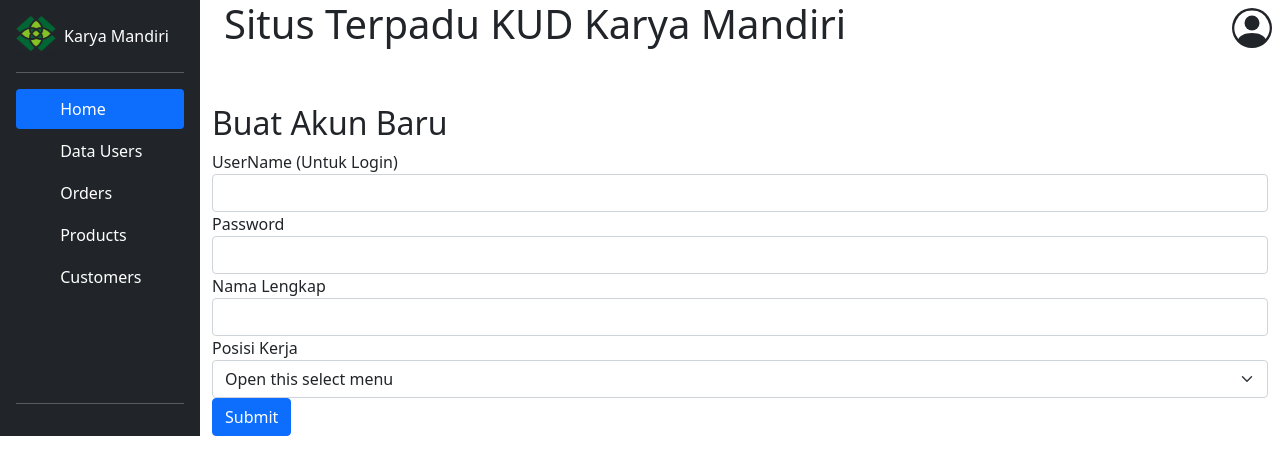
After one commit to papajeki/kud-karyamandiri, a CodeIgniter 4 app: template app/Views/admin/create_user.php in a window 1280 px wide. The commit adds this page. Shown: the top 475 px of the page. Run offline with PHP 8.4 and a stand-in for CodeIgniter, Linux system fonts and the light colour scheme; the template is opened without the code that fills it, so the values that code supplies are empty; some libraries are stand-ins or nearby versions.

Commit message:
create_user

```diff
--- a/app/Config/Routes.php
+++ b/app/Config/Routes.php
@@ -18,5 +18,9 @@ $routes->get('/testdatabaseconnection', 'TestDatabaseConnection::index');
 $routes->group('admin',function($routes){
     // $routes->get('/', 'Admin\Admin::index');
     $routes->get('users', 'Admin\Users::index');
+    // route alamat untuk simpan data user
+    $routes->post('simpan', 'Admin\Users::simpan');
+
+    $routes->get('create_user', 'Admin\Users::create_user');
 
 });
--- a/app/Models/UserModel.php
+++ b/app/Models/UserModel.php
@@ -8,5 +8,5 @@ class UserModel extends Model
 {
 protected $table = 'users';
 protected $primaryKey = 'id';
-protected $allowedFields = ['surename', 'roles'];
+protected $allowedFields = ['username', 'password', 'surename', 'roles','created_at'];
 }
--- /dev/null
+++ b/app/Views/admin/create_user.php
@@ -0,0 +1,34 @@
+<?= $this->extend('testerlayout') ?>
+<?= $this->section('content') ?>
+
+<div class="container mt-5">
+    <h2>Buat Akun Baru</h2>
+    <form action="<?=base_url('/admin/simpan')?>" method="post">
+        <div class="form-group">
+            <label for="username">UserName (Untuk Login)</label>
+            <input type="text" class="form-control" id="username" name="username" required>
+        </div>
+        <div class="form-group">
+            <label for="password">Password</label>
+            <input type="password" class="form-control" id="password" name="password" required>
+        </div>
+        <div class="form-group">
+            <label for="surename">Nama Lengkap</label>
+            <input type="text" class="form-control" id="surename" name="surename">
+        </div>
+        <div class="form-group">
+            <label for="roles">Posisi Kerja</label>
+            <select class="form-select" aria-label="Default select example" id="roles" name="roles">
+                <option selected>Open this select menu</option>
+                <option value="admin">Admin</option>
+                <option value="kasir">Kasir</option>
+                <option value="ksp">KSP</option>
+            </select>
+        </div>
+        <button type="submit" class="btn btn-primary">Submit</button>
+        </form>
+
+    </form>
+
+
+<?= $this->endsection() ?>
--- a/app/Views/admin/users.php
+++ b/app/Views/admin/users.php
@@ -28,6 +28,7 @@
       <th scope="col">Surename</th>
       <th scope="col">Roles</th>
 	  <th scope="col">Action</th>
+	  <th scope="col"><a href="<?=base_url('/admin/create_user')?>">Create Account</a></th>
     </tr>
   </thead>
   <tbody>
--- a/app/Views/layout/sidebar.php
+++ b/app/Views/layout/sidebar.php
@@ -6,7 +6,7 @@
     <hr>
     <ul class="nav nav-pills flex-column mb-auto d-flex" style="gap: 2px;">
       <li class="nav-item navItem">
-        <a href="#" class="nav-link active" aria-current="page">
+        <a href="<?=base_url() ?>" class="nav-link active" aria-current="page">
           <svg class="bi me-2" width="16" height="16"><use xlink:href="#home"></use></svg>
           Home
         </a>
```
Also changed, not shown: app/Controllers/Admin/Admin.php (+5 -4 lines), app/Controllers/Admin/Users.php (+17 -0 lines).
